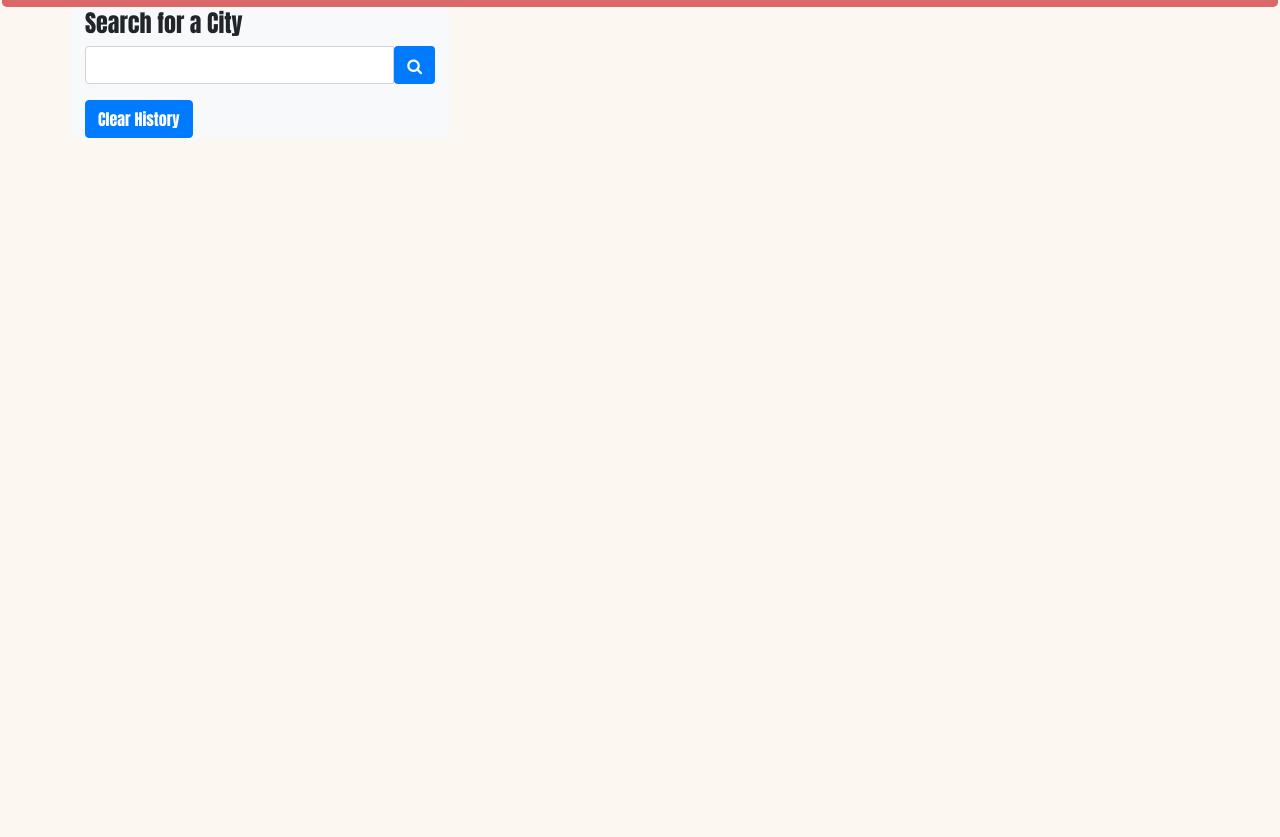
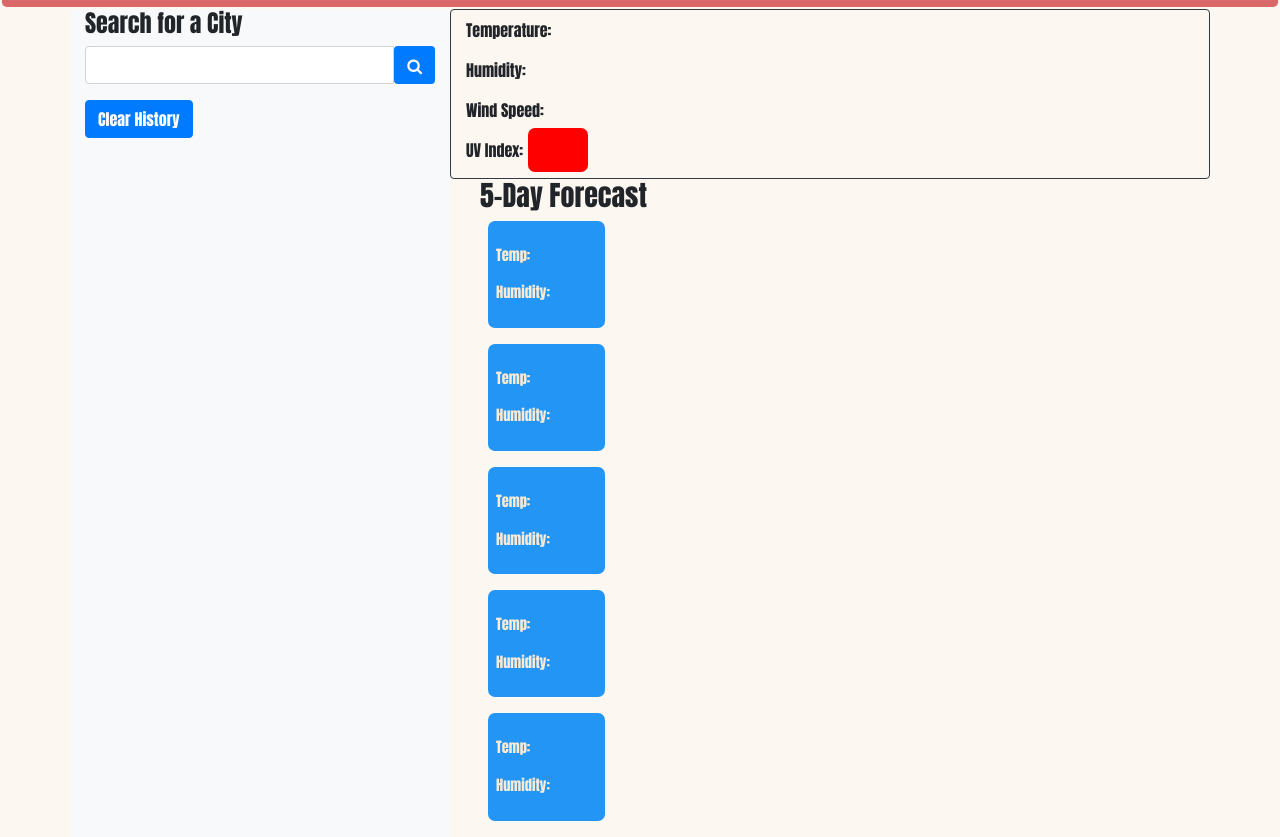
Before and after one commit to snk-99/Forecast, a plain HTML site: page index.html in a window 1280 px wide. Shown: the part 69-906 px from the top of the page. Before the commit the page ends 800 px from the top, so only its background shows below. Drawn offline with nearby package versions, Linux system fonts and the light colour scheme.

Commit message:
3rd-commit

```diff
--- a/index.html
+++ b/index.html
@@ -43,7 +43,51 @@
           </button>
           <ul class="list-group"></ul>
         </div>
-        <div class="col-sm-8"></div>
+        <div class="col-sm-8">
+          <div class="row ml-12 border border-dark rounded">
+            <div class="col-sm-12" id="current-weather">
+              <h3 class="city-name mb-1 mt-2 bolder" id="current-city"></h3>
+              <p>Temperature:<span class="current" id="temperature"></span></p>
+              <p>Humidity:<span class="current" id="humidity"></span></p>
+              <p>Wind Speed:<span class="current" id="wind-speed"></span></p>
+              <p>UV Index:<span class="current-uv" id="uv-index"></span></p>
+            </div>
+          </div>
+          <!-- Row for future data -->
+          <div class="col-sm-12" id="future-weather">
+            <h3>5-Day Forecast</h3>
+            <div class="FT col-sm-2 forecast ml-2 mb-3 p-2 mt-2">
+              <p id="fDate0"></p>
+              <p id="fImg0"></p>
+              <p>Temp:<span id="fTemp0"></span></p>
+              <p>Humidity:<span id="fHumidity0"></span></p>
+            </div>
+            <div class="FT col-sm-2 forecast ml-2 mb-3 p-2 mt-2">
+              <p id="fDate1"></p>
+              <p id="fImg1"></p>
+              <p>Temp:<span id="fTemp1"></span></p>
+              <p>Humidity:<span id="fHumidity1"></span></p>
+            </div>
+            <div class="FT col-sm-2 forecast ml-2 mb-3 p-2 mt-2">
+              <p id="fDate2"></p>
+              <p id="fImg2"></p>
+              <p>Temp:<span id="fTemp2"></span></p>
+              <p>Humidity:<span id="fHumidity2"></span></p>
+            </div>
+            <div class="FT col-sm-2 forecast ml-2 mb-3 p-2 mt-2">
+              <p id="fDate3"></p>
+              <p id="fImg3"></p>
+              <p>Temp:<span id="fTemp3"></span></p>
+              <p>Humidity:<span id="fHumidity3"></span></p>
+            </div>
+            <div class="FT col-sm-2 forecast ml-2 mb-3 p-2 mt-2">
+              <p id="fDate4"></p>
+              <p id="fImg4"></p>
+              <p>Temp:<span id="fTemp4"></span></p>
+              <p>Humidity:<span id="fHumidity4"></span></p>
+            </div>
+          </div>
+        </div>
       </div>
     </div>
 
--- a/style.css
+++ b/style.css
@@ -21,8 +21,23 @@ h3 {
   font-weight: bold;
 }
 
+.current-uv{
+    background-color: red;
+    color: antiquewhite;
+    padding: 10px 30px ;
+    border-radius: 7px;
+    margin-left: 5px;
+
+}
+
+.FT{
+  background-color: rgb(35, 150, 245);
+  color: antiquewhite;
+  border-radius: 7px
+}
+
 .forecast {
-  font-size: 1em;
+  font-size: 0.9em;
 }
 
 span {
```
